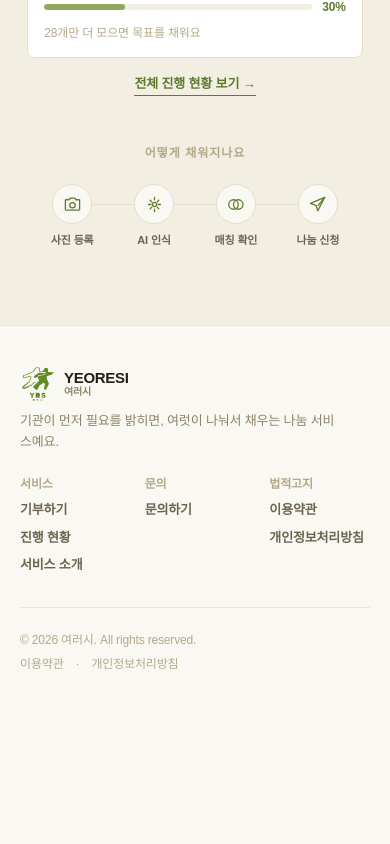
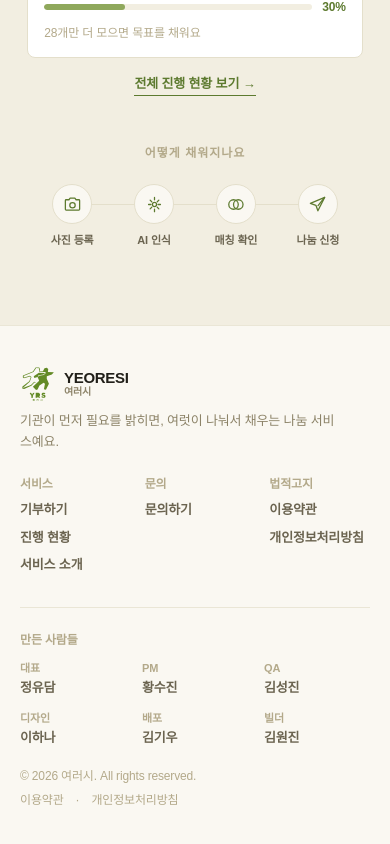
Before and after one commit to Estherdami-cmd/Sharing, a Next.js app: page / in a window 390 px wide. Shown: the part 1433-2277 px from the top of the page. Before the commit the page ends 2145 px from the top, so only its background shows below. Built offline with nearby package versions, Linux system fonts and the light colour scheme; a web font is replaced by a local one.

Commit message:
푸터에 만든 사람들 역할·이름 추가
대표/PM/QA/디자인/배포/빌더 6명을 푸터 하단에 표기.
데스크탑은 6열 한 줄, 모바일은 3열 2줄로 접힘.

Co-Authored-By: Claude Opus 5 <noreply@anthropic.com>

```diff
--- a/app/_components/Footer.tsx
+++ b/app/_components/Footer.tsx
@@ -21,6 +21,15 @@ const COLUMNS: { title: string; links: { href: string; label: string }[] }[] = [
       { href: "/privacy", label: "개인정보처리방침" },
     ],
   },
+];
+
+const MAKERS: { role: string; name: string }[] = [
+  { role: "대표", name: "정유담" },
+  { role: "PM", name: "황수진" },
+  { role: "QA", name: "김성진" },
+  { role: "디자인", name: "이하나" },
+  { role: "배포", name: "김기우" },
+  { role: "빌더", name: "김원진" },
 ];
 
 export default function Footer() {
@@ -59,7 +68,20 @@ export default function Footer() {
           </div>
         </div>
 
-        <div className="flex flex-col gap-2 border-t border-neutral-200/70 pt-6 text-xs text-neutral-400 sm:flex-row sm:items-center sm:justify-between">
+        <div className="border-t border-neutral-200/70 pt-6">
+          <div>
+            <p className="text-xs font-bold text-neutral-400">만든 사람들</p>
+            <ul className="mt-3 grid grid-cols-3 gap-x-4 gap-y-3 sm:grid-cols-6 sm:gap-x-6">
+              {MAKERS.map((maker) => (
+                <li key={maker.name} className="flex flex-col gap-0.5">
+                  <span className="text-[11px] font-bold text-neutral-400">{maker.role}</span>
+                  <span className="text-[13px] font-semibold text-neutral-600">{maker.name}</span>
+                </li>
+              ))}
+            </ul>
+          </div>
+
+          <div className="mt-5 flex flex-col gap-2 text-xs text-neutral-400 sm:flex-row sm:items-center sm:justify-between">
             <p>© 2026 여러시. All rights reserved.</p>
             <div className="flex gap-3">
               <Link href="/terms" className="hover:text-neutral-600">
@@ -72,6 +94,7 @@ export default function Footer() {
             </div>
           </div>
         </div>
+      </div>
     </footer>
   );
 }
```
Lines whose indentation alone changed are shown as unchanged.
